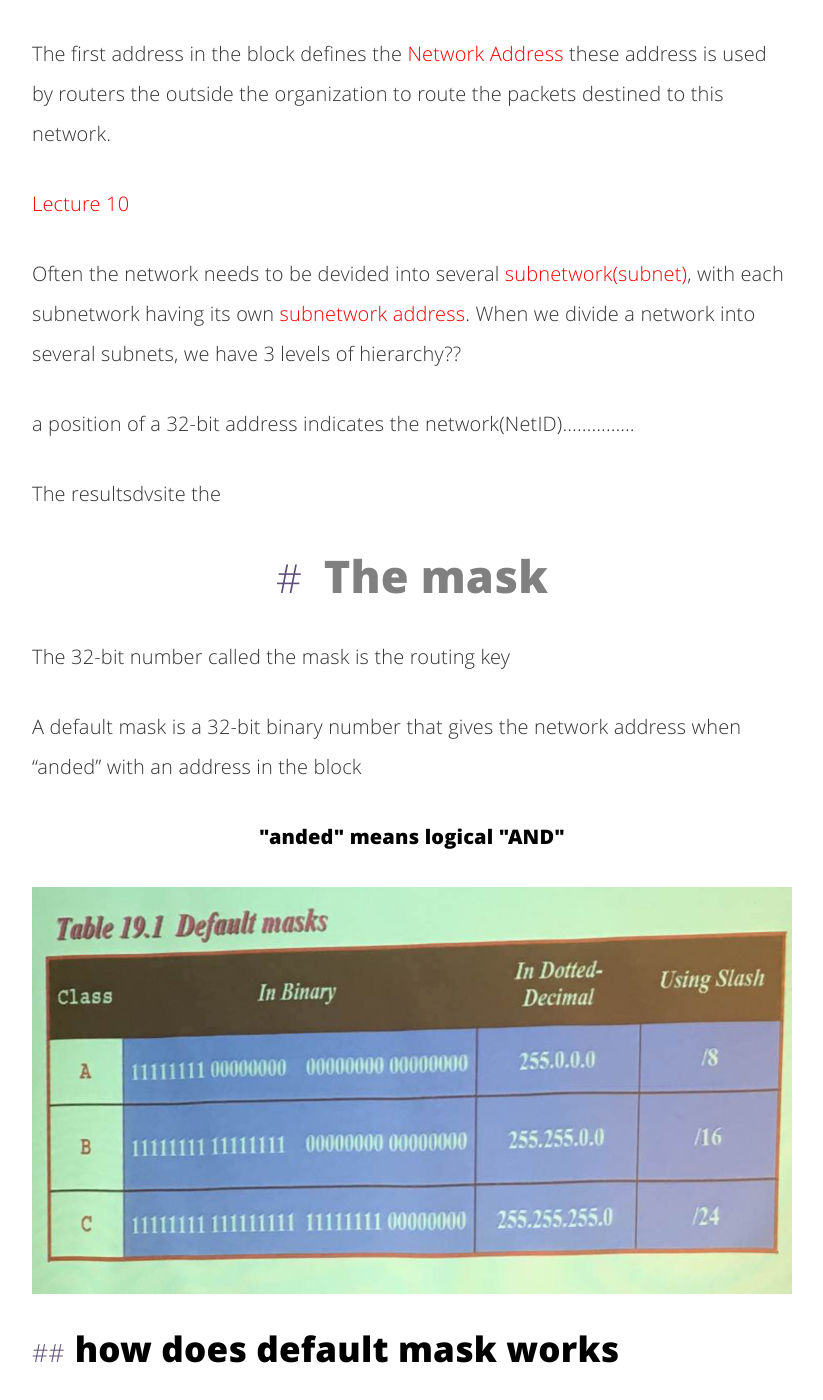
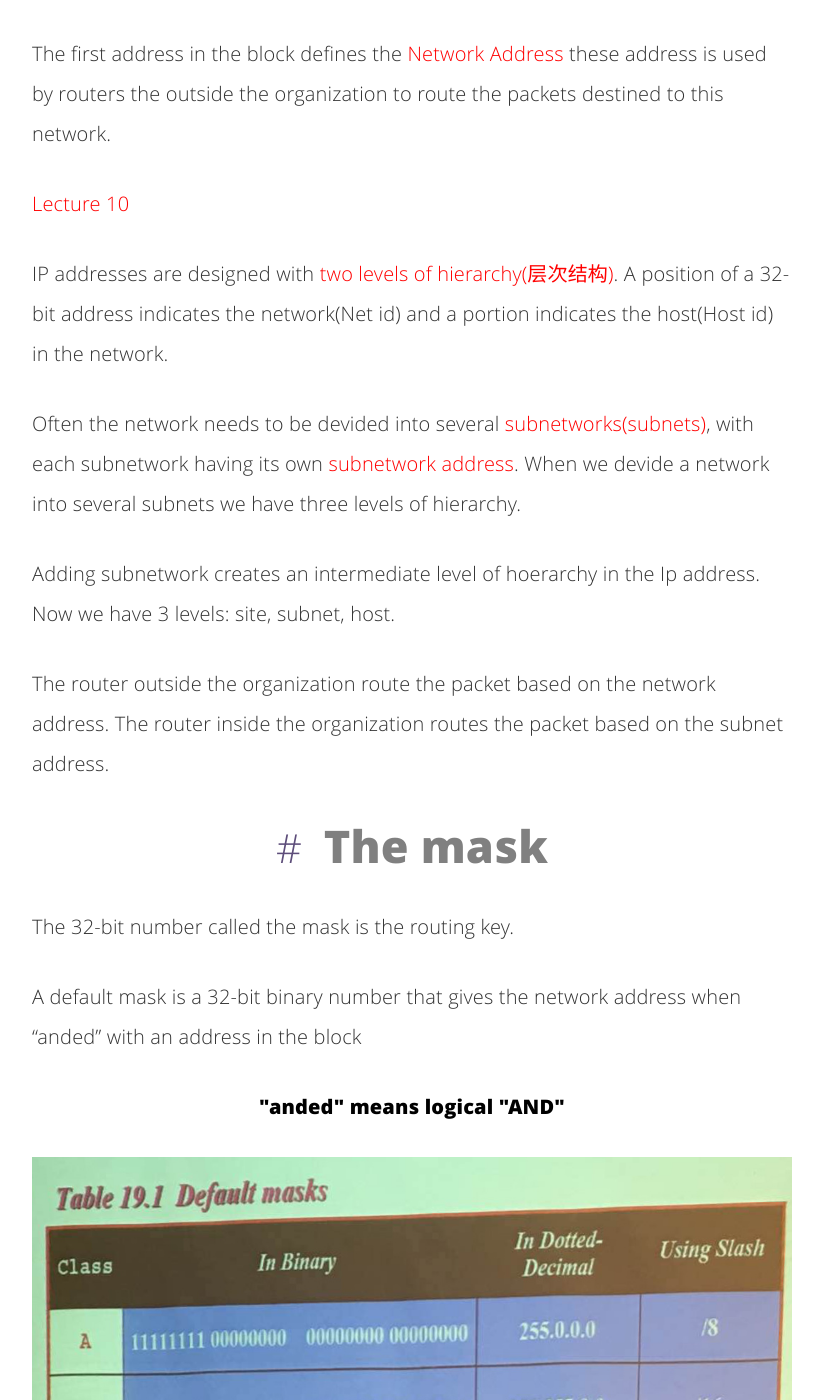
Before and after one commit to GSephrioth/gsephrioth.github.com, a Jekyll site: the page built from _posts/2017-01-19-Internet-communication-Class-Notes.md, in a window 1280 px wide and 1400 px high, scrolled down 17409 px. Shown: the whole window, without its empty margins (228-1051 px from the left). Built offline with Jekyll 4.4.1, drawn with Linux system fonts in a browser that asks for light colours; comment, search, counter and statistics services are not loaded; some of the changed text lies outside the part shown.

Commit message:
Updated TCP/IP protocol suite
- updated lecture 10

```diff
--- a/_posts/2017-01-19-Internet-communication-Class-Notes.md
+++ b/_posts/2017-01-19-Internet-communication-Class-Notes.md
@@ -336,16 +336,17 @@ The first address in the block defines the <label style="color:red">Network Addr
 
 <p style="color:red">Lecture 10</p>
 
-Often the network needs to be devided into several <label style="color:red">subnetwork(subnet)</label>, with each subnetwork having its own <label style="color:red">subnetwork address</label>. When we divide a network into several subnets, we have 3 levels of hierarchy??
+IP addresses are designed with <label style="color:red">two levels of hierarchy(层次结构)</label>. A position of a 32-bit address indicates the network(Net id) and a portion indicates the host(Host id) in the network.
 
-a position of a 32-bit address indicates the network(NetID)...............
+Often the network needs to be devided into several <label style="color:red">subnetworks(subnets)</label>, with each subnetwork having its own <label style="color:red">subnetwork address</label>. When we devide a network into several subnets we have three levels of hierarchy.
 
+Adding subnetwork creates an intermediate level of hoerarchy in the Ip address. Now we have 3 levels: site, subnet, host.
 
-The resultsdvsite the
+The router outside the organization route the packet based on the network address. The router inside the organization routes the packet based on the subnet address.
 
 <h1 style="color:grey"> The mask </h1>
 
-The 32-bit number called the mask is the routing key
+The 32-bit number called the mask is the routing key.
 
 A default mask is a 32-bit binary number that gives the network address when "anded" with an address in the block
 
@@ -356,10 +357,11 @@ A default mask is a 32-bit binary number that gives the network address when "an
 ## how does default mask works
 1. The router looks at the first byte of the address to find the class. It is class B
 2. The default mask for class B is 255.255.0.0. The router ANDs this mask with the address to get 190.240.0.0.
-3. The router looks in its routing table to find out how to route the packet to this destination. Later, we will see what happens if this destination does not exist.
+3. The router looks in its routing table to find out how to route the packet to this destination.
 
 ## how does subnet mask works
 The number of is in a subnet mask '1's more than the numberof '1's in the conrresponding default mask.
 
-1. The subnet mask is 255.255.240.0. The router ANDs the subnet mask with the address to get 190.240.32.0.
-2. The router looks in its routing table to find out how to route the packet to this destination.
+1. The router must know the mask. We assume it is /19.
+2. The router applies the mask to the address, 190.240.33.91. The subnet address is 190.240.32.0. 19 = 8+8+3 => Mask is 255.255.224.0.
+3. The router looks in its routing table find out how to route the packet to this destination.
```
